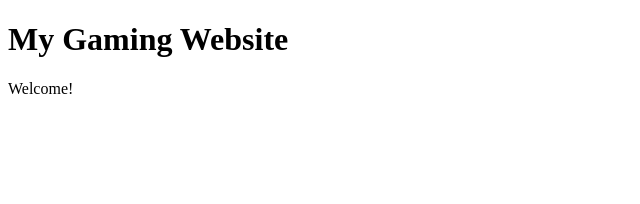
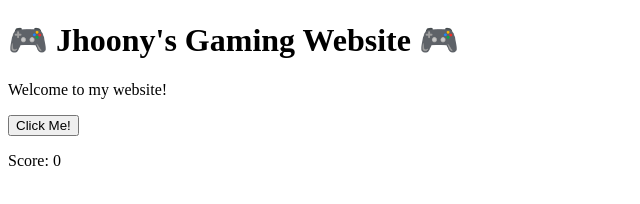
Before and after one commit to Jhoonyy12/my-game-site., a plain HTML site: page index.html in a window 1280 px wide. Shown: the whole page, without its empty margins (0-640 px from the left). Drawn offline with Linux system fonts and the light colour scheme.

Commit message:
Update title and content for gaming website

```diff
--- a/index.html
+++ b/index.html
@@ -1,10 +1,24 @@
 <!DOCTYPE html>
 <html>
 <head>
-    <title>My Game Site</title>
+    <title>Jhoony's Gaming Website</title>
 </head>
 <body>
-    <h1>My Gaming Website</h1>
-    <p>Welcome!</p>
+    <h1>🎮 Jhoony's Gaming Website 🎮</h1>
+    <p>Welcome to my website!</p>
+
+    <button onclick="playGame()">Click Me!</button>
+
+    <p id="score">Score: 0</p>
+
+    <script>
+    let score = 0;
+
+    function playGame() {
+        score++;
+        document.getElementById("score").textContent =
+            "Score: " + score;
+    }
+    </script>
 </body>
 </html>
```
